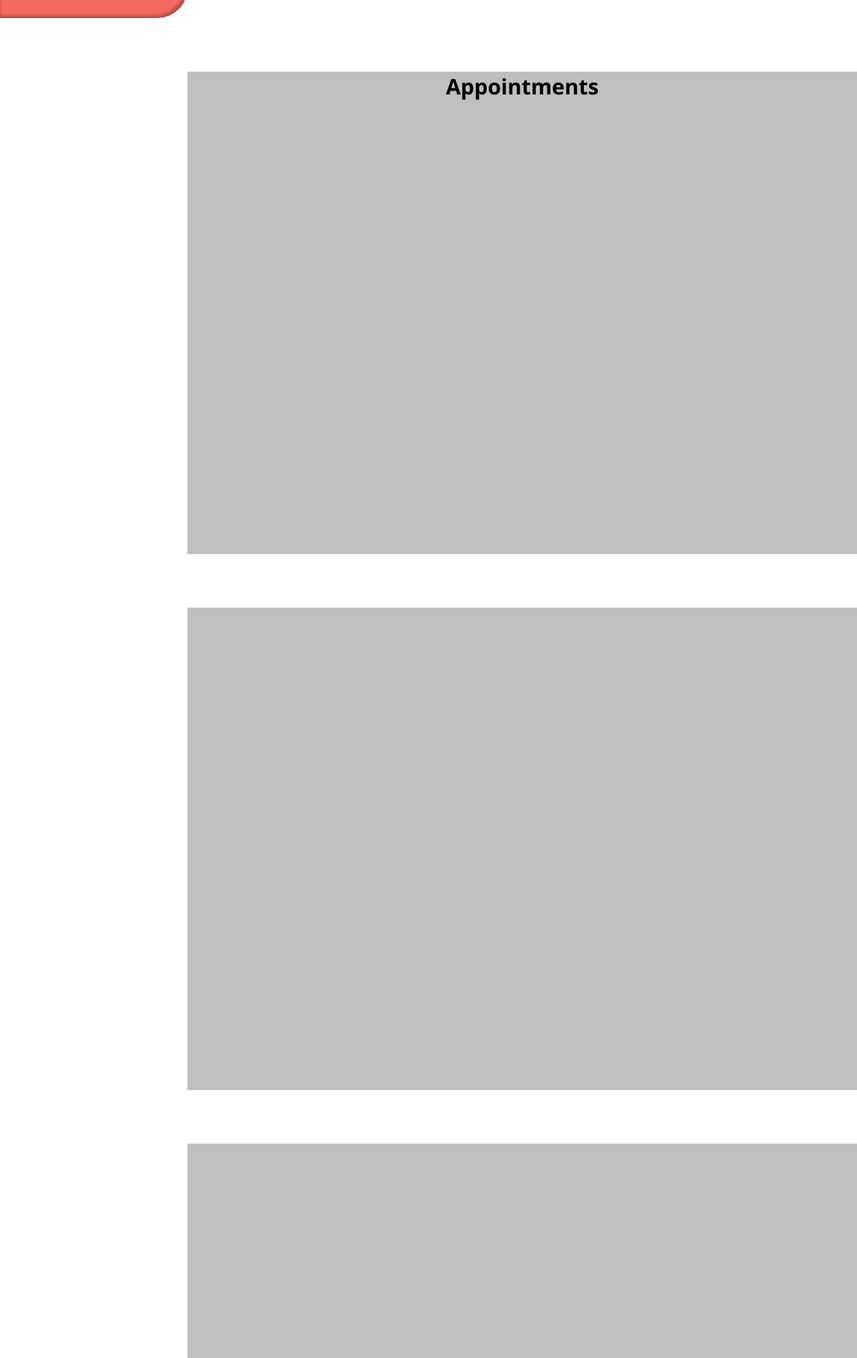
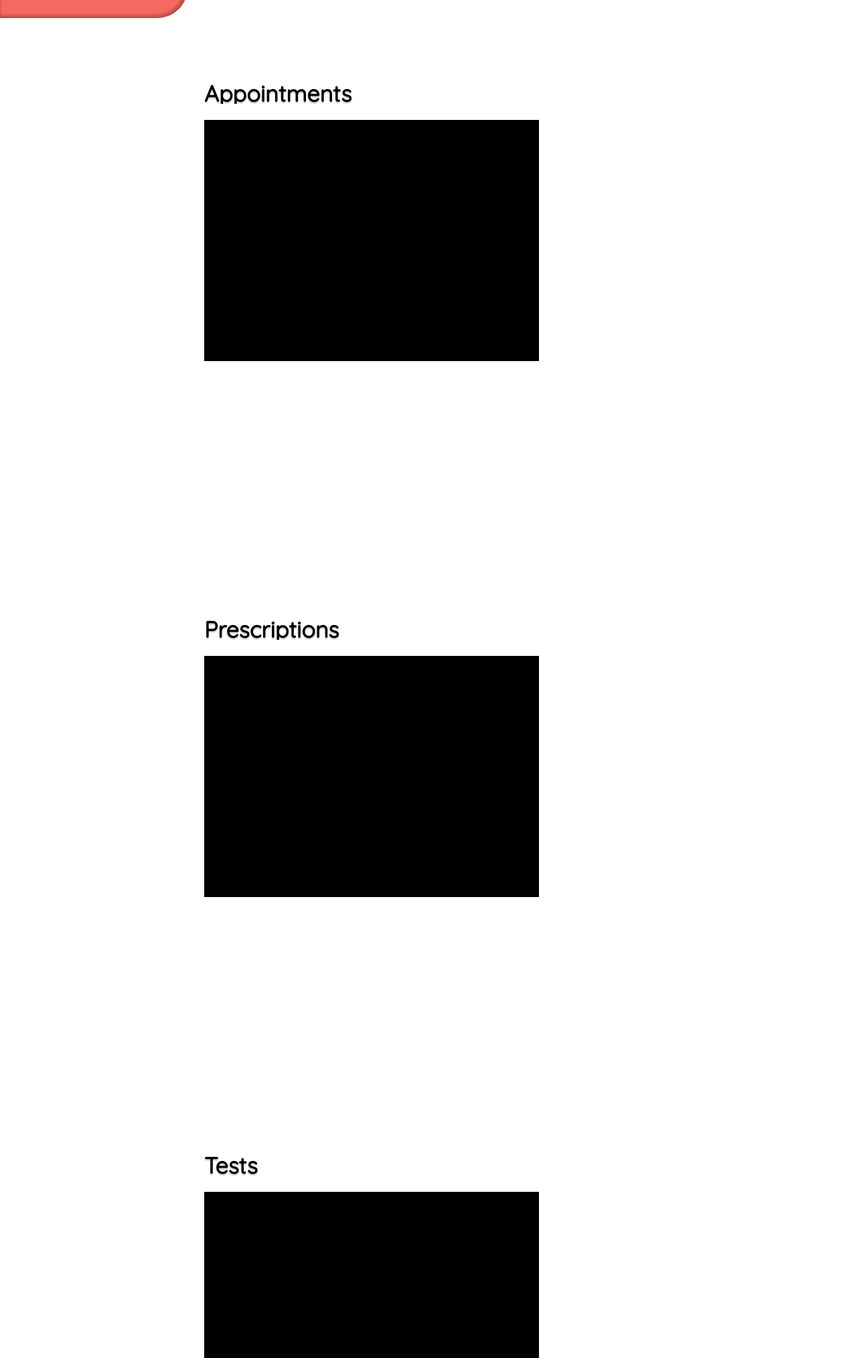
Before and after one commit to shehzan31/CPSC471, a plain HTML site: page Website/dashboard.html in a window 1280 px wide. Shown: the part 773-2800 px from the top of the page at 67% size. Drawn offline with nearby package versions, Linux system fonts and the light colour scheme.

Commit message:
Some cleaning up
looks better now, structural test code is good.

```diff
--- a/Website/js/dash.js
+++ b/Website/js/dash.js
@@ -21,8 +21,9 @@ ReactDOM.render(e(Dash), domContainer);
 
 class Appoint extends React.Component {
     render() {
-        return e("h1", null, "Appointments")
-    }
+        return e("div", null, e("h1", { className: "appoint_text"}, " Appointments "),
+        e("SampleDash", {className: "appoint_info_pane"}));
+      }
 }
 
 const domContainer1 = document.querySelector('#appointments');
@@ -30,13 +31,24 @@ ReactDOM.render(e(Appoint), domContainer1);
 
 
 class Test extends React.Component {
-  render() {
-      return e("h1", null, "Patient Tests")
-  }
+    render() {
+        return e("div", null, e("h1", { className: "tests_text"}, " Tests "),
+        e("SampleDash", {className: "tests_info_pane"}));
+      }
 }
 
-const domContainer3 = document.querySelector('#test');
+const domContainer3 = document.querySelector('#tests');
 ReactDOM.render(e(Test), domContainer3);
+
+class Pres extends React.Component {
+    render() {
+        return e("div", null, e("h1", { className: "pres_text"}, " Prescriptions "),
+        e("SampleDash", {className: "pres_info_pane"}));
+      }
+}
+
+const domContainer4 = document.querySelector('#prescriptions');
+ReactDOM.render(e(Pres), domContainer4);
 
 const name_s = "John Doe";
 
--- a/Website/styles/styles_dashboard.css
+++ b/Website/styles/styles_dashboard.css
@@ -376,8 +376,32 @@ html, body{
         top: 110.0022%;
         right: 0%;
         height: 89.9978%;
-        background-color: rgba(0, 0, 0, 0.25);
         width: 78.125%;
+    }
+
+    .appointments_page .appoint_text {
+        position: absolute;
+        top: 2.5%;
+        left: 2.5%;
+        height: auto;
+
+        font-family: Quicksand;
+        font-style: normal;
+        font-weight: bold;
+        font-size: 34px;
+        line-height: 30px;
+        display: flex;
+        align-items: center;
+        text-shadow: 0px 2px 2px rgba(0, 0, 0, 0.25);
+    }
+
+    .appointments_page .appoint_info_pane {
+        position: absolute;
+        width: 50%;
+        top: 10%;
+        left: 2.5%;
+        height: 50%;
+        background: #000000;
     }
 
     .pers_page {
@@ -385,15 +409,64 @@ html, body{
         top: 210.022%;
         right: 0%;
         height: 89.9978%;
-        background-color: rgba(0, 0, 0, 0.25);
         width: 78.125%;
     }
+
+    .pers_page .pres_text {
+        position: absolute;
+        top: 2.5%;
+        left: 2.5%;
+        height: auto;
+
+        font-family: Quicksand;
+        font-style: normal;
+        font-weight: bold;
+        font-size: 34px;
+        line-height: 30px;
+        display: flex;
+        align-items: center;
+        text-shadow: 0px 2px 2px rgba(0, 0, 0, 0.25);
+    }
+
+    .pers_page .pres_info_pane {
+        position: absolute;
+        width: 50%;
+        top: 10%;
+        left: 2.5%;
+        height: 50%;
+        background: #000000;
+    }
+
     .test_page {
         position: absolute;
         top: 310.022%;
         right: 0%;
         height: 89.9978%;
-        background-color: rgba(0, 0, 0, 0.25);
         width: 78.125%;
     }
+
+    .test_page .tests_text {
+        position: absolute;
+        top: 2.5%;
+        left: 2.5%;
+        height: auto;
+
+        font-family: Quicksand;
+        font-style: normal;
+        font-weight: bold;
+        font-size: 34px;
+        line-height: 30px;
+        display: flex;
+        align-items: center;
+        text-shadow: 0px 2px 2px rgba(0, 0, 0, 0.25);
+    }
+
+    .test_page .tests_info_pane {
+        position: absolute;
+        width: 50%;
+        top: 10%;
+        left: 2.5%;
+        height: 50%;
+        background: #000000;
+    }
 }
```
